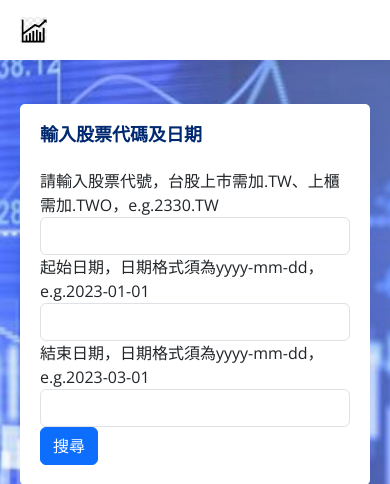
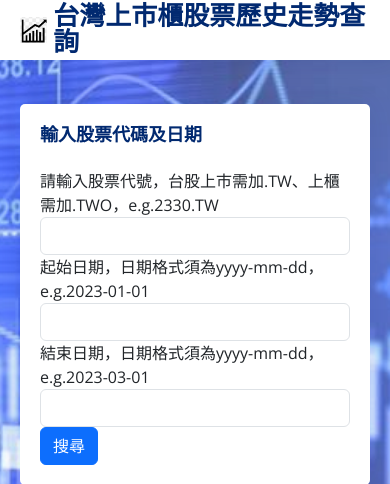
Before and after one commit to dodogg99/stock_price_candlestick_chart, a Flask app: page / in a window 390 px wide. Shown: the top 484 px of the page. Run offline with Flask 2, Linux system fonts and the light colour scheme; data that the repository does not hold is empty; some libraries are stand-ins or nearby versions.

Commit message:
solve the text of header didn't render on the moible device

```diff
--- a/templates/index.html
+++ b/templates/index.html
@@ -39,7 +39,8 @@
     <div class="d-flex align-items-center justify-content-between">
       <a href="{{ url_for('home') }}" class="logo d-flex align-items-center">
         <img src="static/assets/img/logo.jpg" alt="">
-        <span class="d-none d-lg-block">台灣上市櫃股票歷史走勢查詢</span>
+<!--        <span class="d-none d-lg-block">台灣上市櫃股票歷史走勢查詢</span>-->
+        <span class="">台灣上市櫃股票歷史走勢查詢</span>
       </a>
     </div>
   </header><!-- End Header -->
--- a/templates/price.html
+++ b/templates/price.html
@@ -38,7 +38,7 @@
     <div class="d-flex align-items-center justify-content-between">
       <a href="{{ url_for('home') }}" class="logo d-flex align-items-center">
         <img src="{{ url_for('static',filename='assets/img/logo.jpg') }}" alt="">
-        <span class="d-none d-lg-block">回到搜尋頁面</span>
+        <span>回到搜尋頁面</span>
       </a>
     </div>
   </header><!-- End Header -->
```
